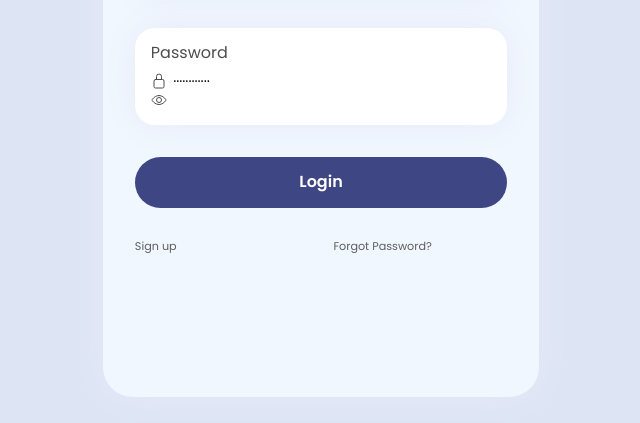
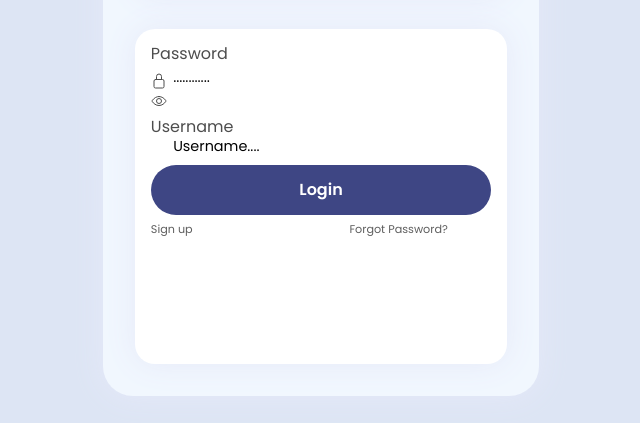
Before and after one commit to nikkushukla/helper, a plain HTML site: page login form/1/index.html in a window 1280 px wide. Shown: the part 377-800 px from the top of the page, without its empty margins (319-959 px from the left). Drawn offline with nearby package versions, Linux system fonts and the light colour scheme.

Commit message:
Update index.html

```diff
--- a/login form/1/index.html
+++ b/login form/1/index.html
@@ -46,6 +46,12 @@
       <input class="pas" type="password" name="password" placeholder="············"/>
       <ion-icon class="show-hide" name="eye-outline"></ion-icon>
     </div>
+    <div class="Username">
+    <label for="email">Username</label></label>
+    <div class="sec-2">
+      <ion-icon name="Username-outline"></ion-icon>
+      <input type="Username" name="Username" placeholder="Username...."/>
+    </div>
   </div>
   <button class="login">Login </button>
   <div class="footer"><span>Sign up</span><span>Forgot Password?</span></div>
```
